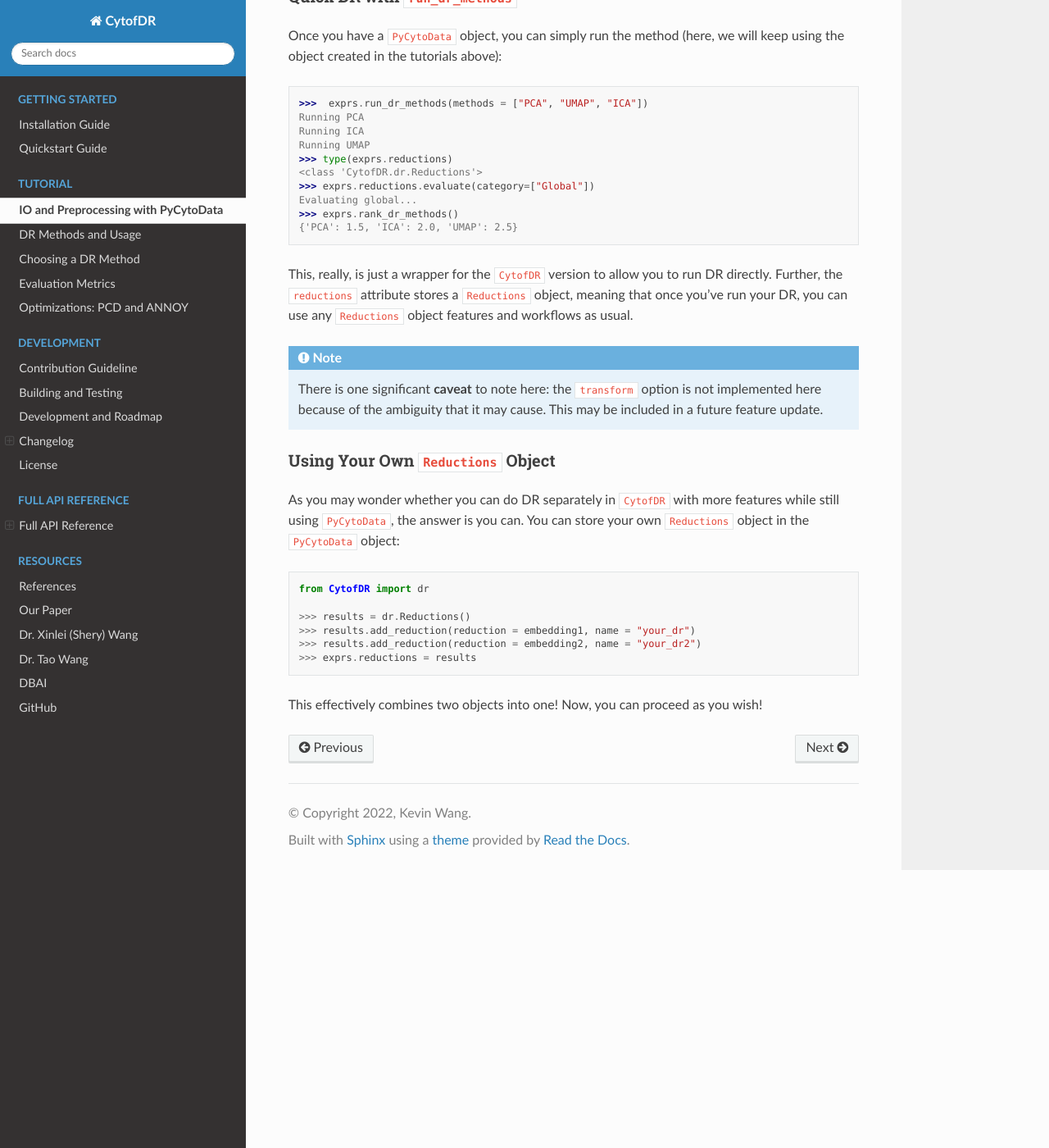
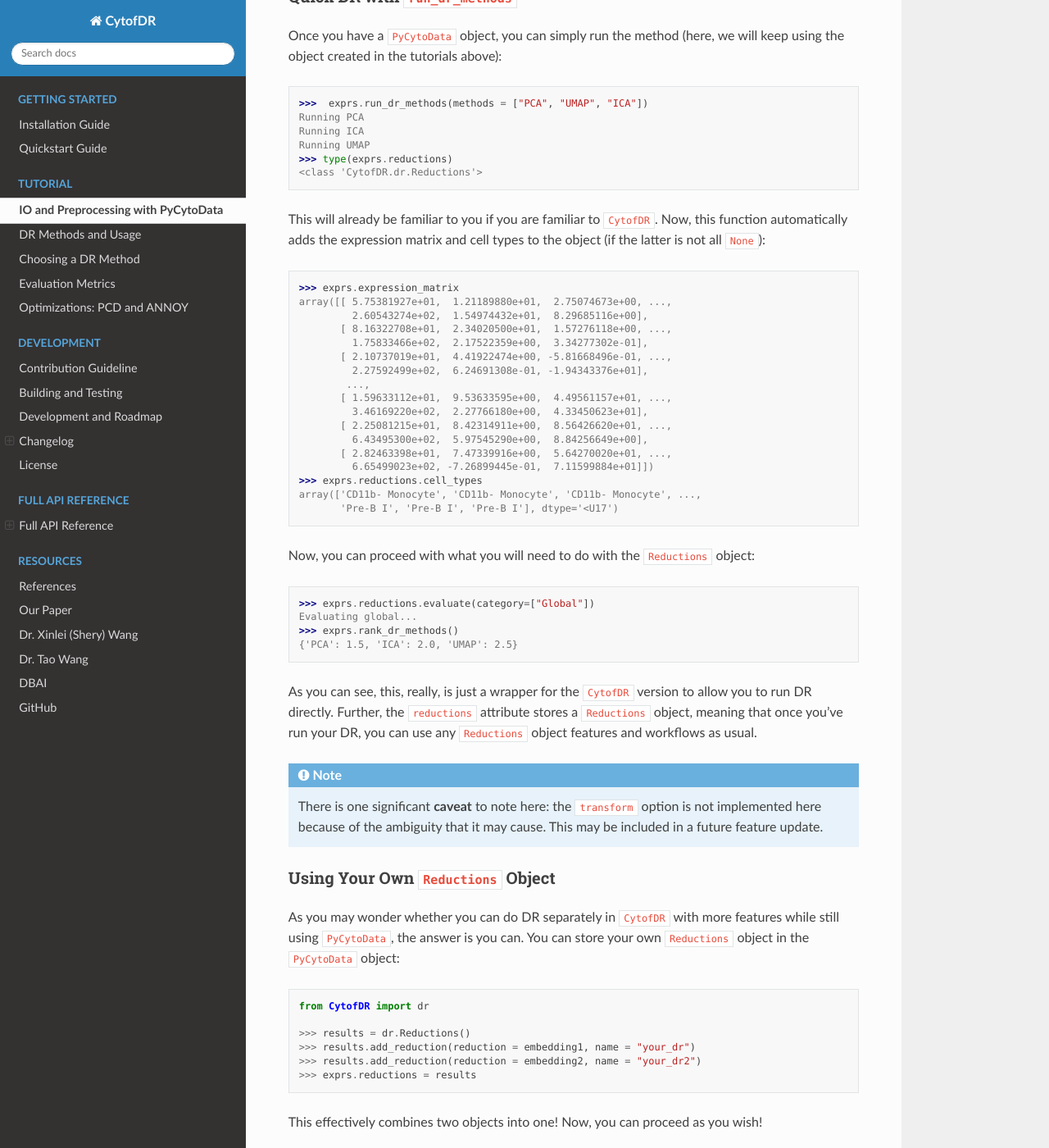
Before and after one commit to kevin931/CytofDR, a Sphinx documentation site: the page built from docs/source/tutorial/preprocessing.rst, in a window 1280 px wide and 1400 px high, scrolled down 3088 px. Shown: the whole window at 82% size. Built offline with Sphinx 7.4.7 and the Read the Docs theme 2.0.0, drawn with Linux system fonts in a browser that asks for light colours.

Commit message:
Add metadata doc on PyCytoData

```diff
--- a/docs/source/tutorial/preprocessing.rst
+++ b/docs/source/tutorial/preprocessing.rst
@@ -174,12 +174,41 @@ will keep using the object created in the tutorials above):
     Running UMAP
     >>> type(exprs.reductions)
     <class 'CytofDR.dr.Reductions'>
+
+This will already be familiar to you if you are familiar to ``CytofDR``. Now,
+this function automatically adds the expression matrix and cell types to
+the object (if the latter is not all ``None``):
+
+.. code-block:: python
+
+    >>> exprs.expression_matrix
+    array([[ 5.75381927e+01,  1.21189880e+01,  2.75074673e+00, ...,
+             2.60543274e+02,  1.54974432e+01,  8.29685116e+00],
+           [ 8.16322708e+01,  2.34020500e+01,  1.57276118e+00, ...,
+             1.75833466e+02,  2.17522359e+00,  3.34277302e-01],
+           [ 2.10737019e+01,  4.41922474e+00, -5.81668496e-01, ...,
+             2.27592499e+02,  6.24691308e-01, -1.94343376e+01],
+            ...,
+           [ 1.59633112e+01,  9.53633595e+00,  4.49561157e+01, ...,
+             3.46169220e+02,  2.27766180e+00,  4.33450623e+01],
+           [ 2.25081215e+01,  8.42314911e+00,  8.56426620e+01, ...,
+             6.43495300e+02,  5.97545290e+00,  8.84256649e+00],
+           [ 2.82463398e+01,  7.47339916e+00,  5.64270020e+01, ...,
+             6.65499023e+02, -7.26899445e-01,  7.11599884e+01]])
+    >>> exprs.reductions.cell_types
+    array(['CD11b- Monocyte', 'CD11b- Monocyte', 'CD11b- Monocyte', ...,
+           'Pre-B I', 'Pre-B I', 'Pre-B I'], dtype='<U17')
+
+Now, you can proceed with what you will need to do with the ``Reductions`` object:
+
+.. code-block:: python
+
     >>> exprs.reductions.evaluate(category=["Global"])
     Evaluating global...
     >>> exprs.rank_dr_methods()
     {'PCA': 1.5, 'ICA': 2.0, 'UMAP': 2.5}
 
-This, really, is just a wrapper for the ``CytofDR`` version to allow you to
+As you can see, this, really, is just a wrapper for the ``CytofDR`` version to allow you to
 run DR directly. Further, the ``reductions`` attribute stores a ``Reductions``
 object, meaning that once you've run your DR, you can use any ``Reductions``
 object features and workflows as usual.
```
